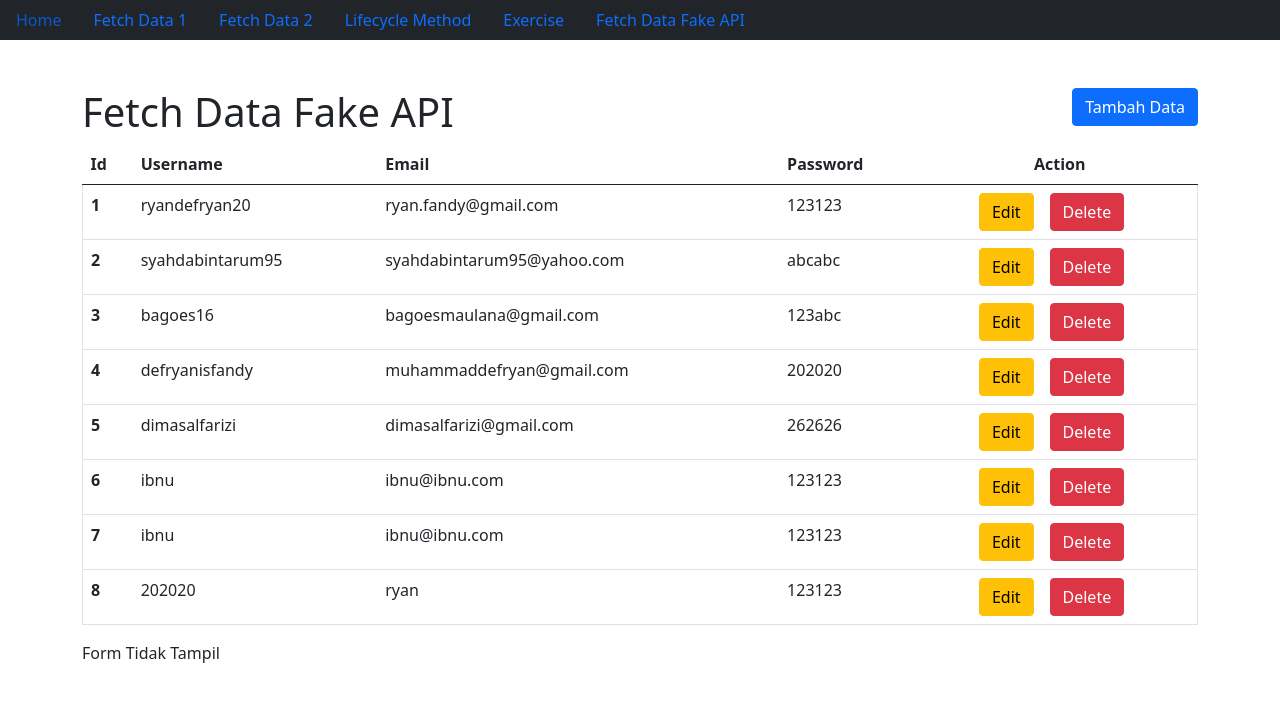
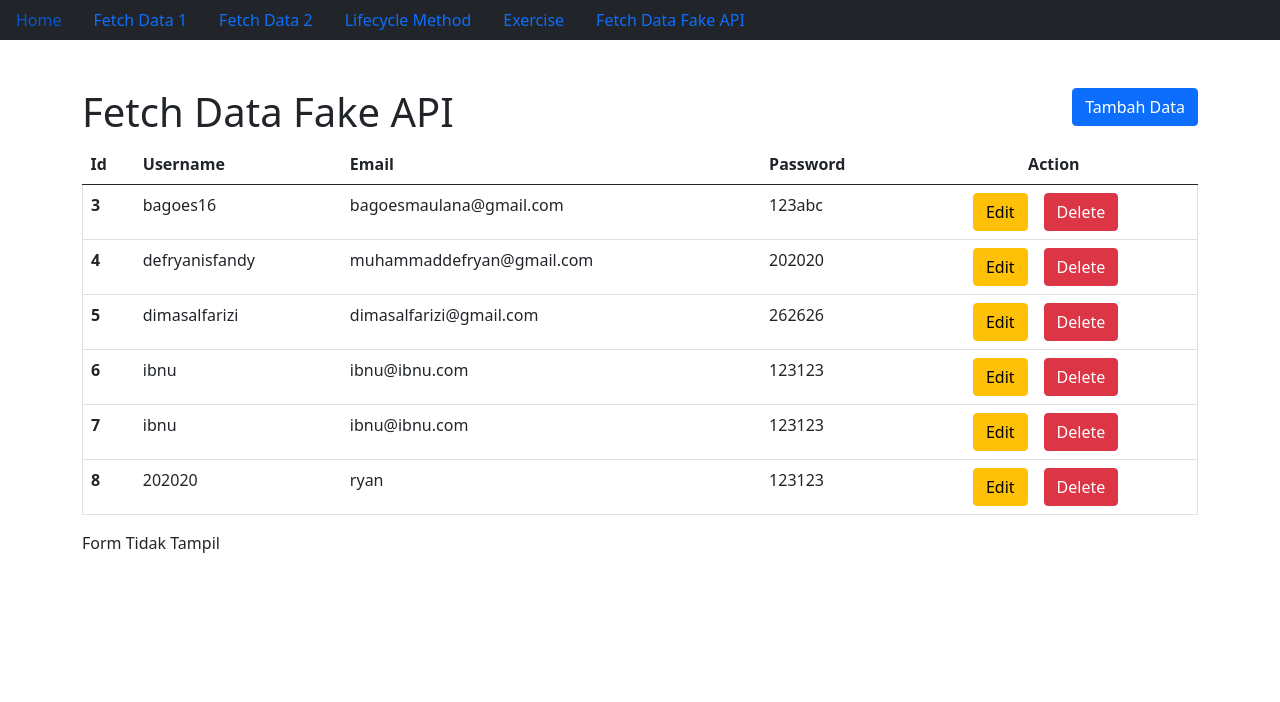
Before and after one commit to masdefry/Fetch-Data_ReactJS_JCWM-1602, a React (Create React App) app: page /fake-api in a window 1280 px wide. Shown: the top 702 px of the page. Built offline with nearby package versions, Linux system fonts and the light colour scheme; data requests are answered from the project's data file.

Commit message:
Delete Data

```diff
--- a/fake_server/db.json
+++ b/fake_server/db.json
@@ -1,17 +1,5 @@
 {
   "users": [
-    {
-      "id": 1,
-      "username": "ryandefryan20",
-      "password": "123123",
-      "email": "ryan.fandy@gmail.com"
-    },
-    {
-      "id": 2,
-      "username": "syahdabintarum95",
-      "password": "abcabc",
-      "email": "syahdabintarum95@yahoo.com"
-    },
     {
       "id": 3,
       "username": "bagoes16",
--- a/src/FetchFakeAPI.jsx
+++ b/src/FetchFakeAPI.jsx
@@ -89,6 +89,23 @@ export default class FetchFakeAPI extends React.Component{
 
     }
 
+    onDeleteData = (idToDel) => {
+        let resulConfirm = window.confirm('Anda Yakin?')
+
+        if(resulConfirm === true){
+            Axios.delete(linkAPI + '/' + idToDel)
+            .then((res) => {
+                if(res.status === 200){
+                    alert('Data Berhasil Dihapus')
+                    this.onGetData()
+                }
+            })
+            .catch((err) => {
+                console.log(err)
+            })
+        }
+    }
+
     // mapDataUsers = () => {
 
     // }
@@ -158,7 +175,7 @@ export default class FetchFakeAPI extends React.Component{
                                         <td>
                                             <center>
                                                 <input type='button' value='Edit' className='btn btn-warning' onClick={() => this.setState({idSelected: value.id})} />
-                                                <input type='button' value='Delete' className='btn btn-danger mx-3' />
+                                                <input type='button' value='Delete' className='btn btn-danger mx-3' onClick={() => this.onDeleteData(value.id)} />
                                             </center>
                                         </td>
                                     </tr>
```
